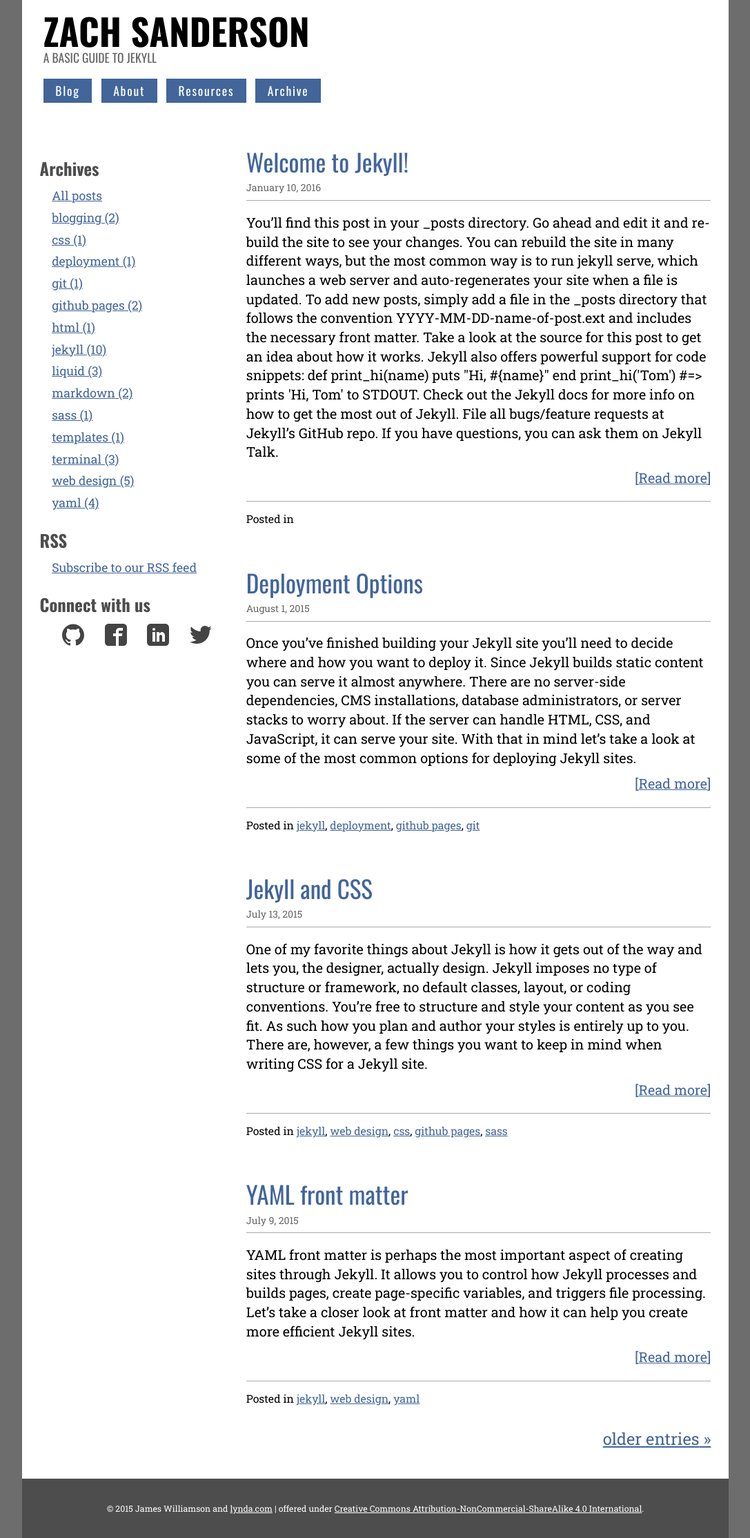
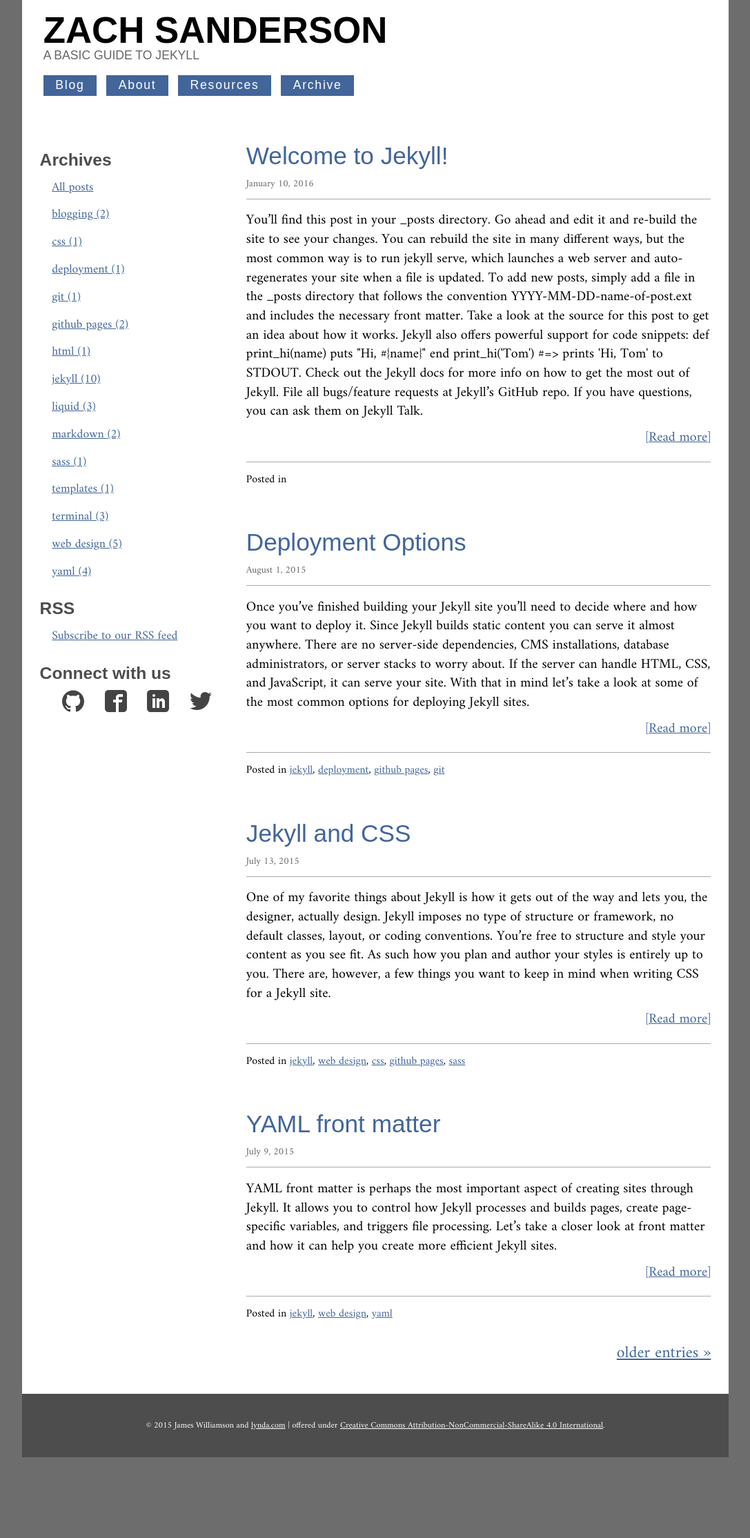
Before and after one commit to zachsanderson/jekyll-for-designers, a Jekyll site: the page built from index.html, in a window 1280 px wide. Shown: the whole page at 69% size, without its empty margins (96-1183 px from the left). Built offline with Jekyll 4.4.1, drawn with Linux system fonts in a browser that asks for light colours; some web fonts are replaced; the list of posts is cut into pages by our own code; after the commit the page ends 2112 px from its top, so only the background shows below that.

Commit message:
Changed Google fonts in layout and main.css

```diff
--- a/_layouts/default.html
+++ b/_layouts/default.html
@@ -12,8 +12,8 @@
   <link rel="canonical" href="{{site.baseurl}}{{page.url}}">
   <link rel="apple-touch-icon" href="{{site.baseurl}}/apple-touch-icon.png">
   <link rel="stylesheet" href="{{site.baseurl}}/css/main.css">
-  <link href='http://fonts.googleapis.com/css?family=Oswald:400,700' rel='stylesheet' type='text/css'>
-  <link href='http://fonts.googleapis.com/css?family=Roboto+Slab' rel='stylesheet' type='text/css'>
+  <link href='http://fonts.googleapis.com/css?family=Rambla:400,700' rel='stylesheet' type='text/css'>
+  <link href='http://fonts.googleapis.com/css?family=Amiri' rel='stylesheet' type='text/css'>
   <script src="{{site.baseurl}}/scripts/modernizr.custom.js"></script>
   <!--[if lt IE 9]>
     <script src="http://html5shiv.googlecode.com/svn/trunk/html5.js"></script>
--- a/css/main.css
+++ b/css/main.css
@@ -282,12 +282,12 @@
   Global settings
 -----------------------------------------------------*/
 body {
-	font: 110% 'Roboto Slab', Georgia, serif;
+	font: 110% 'Amiri', Georgia, serif;
 	background: white;
 	direction: ltr;
 }
 h1, h2, h3, h4, h5, h6 {
-	font-family: 'Oswald', 'Helvetica Narrow', Arial, sans-serif;
+	font-family: 'Rambla', 'Helvetica Narrow', Arial, sans-serif;
 	font-weight: 700;
 }
 *, *:before, *:after {
```
